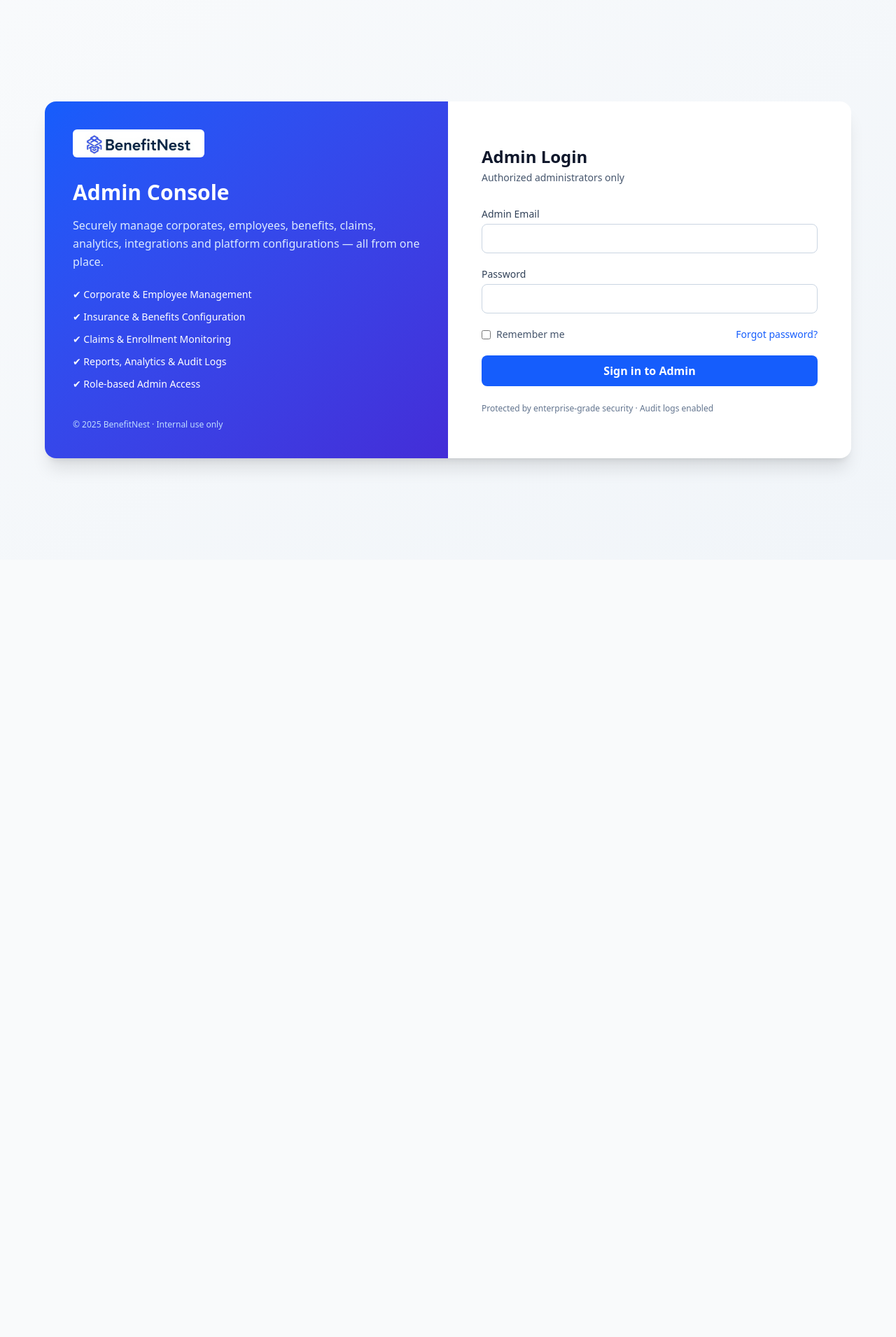
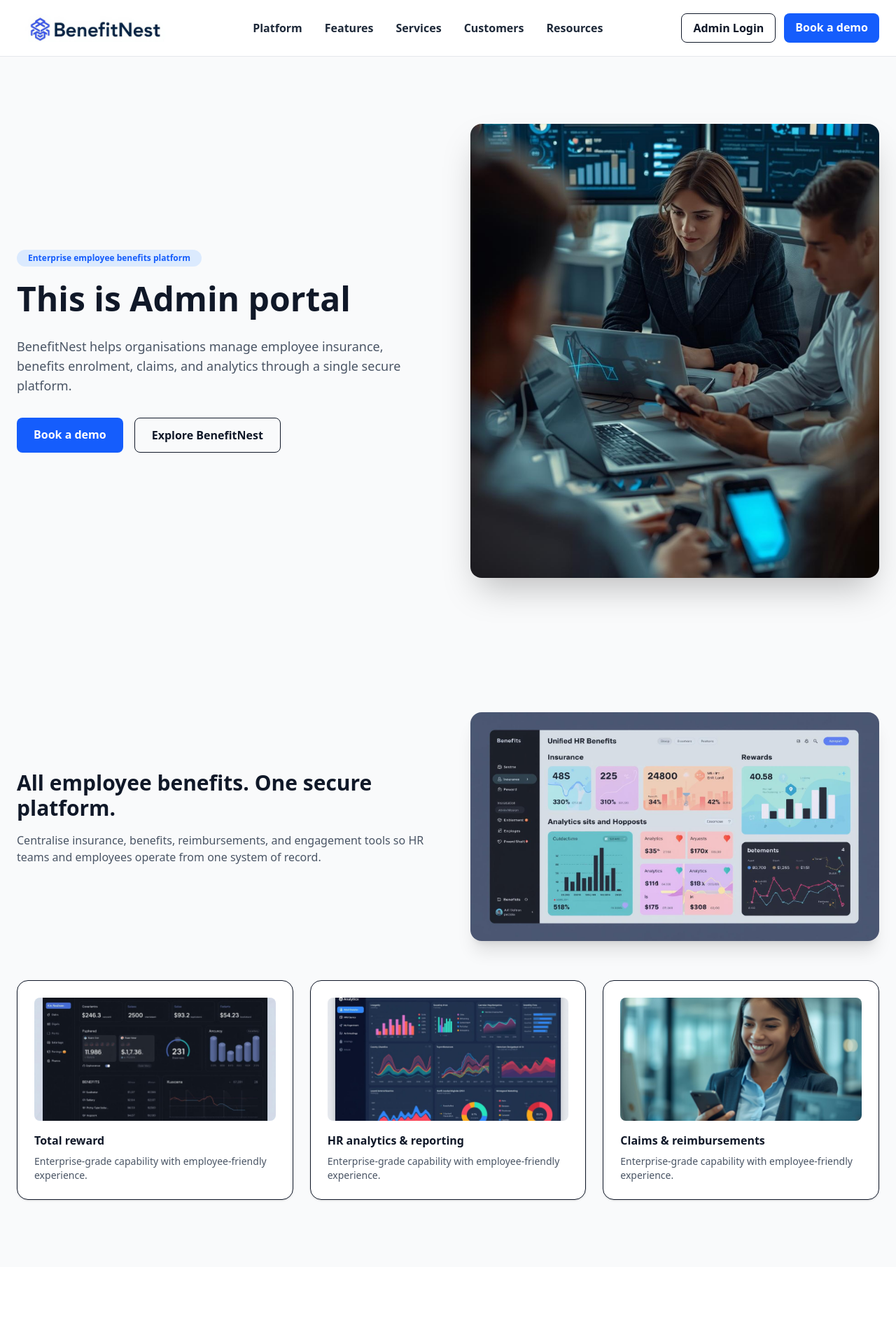
Before and after one commit to sanjaisinghraj/benefitnest-frontend, a Next.js app: page /admin in a window 1280 px wide. Shown: the top 1911 px of the page at 70% size. Before the commit the page ends 800 px from the top, so only its background shows below. Built offline with nearby package versions, Linux system fonts and the light colour scheme.

Commit message:
changed admin page.tsx file

```diff
--- a/app/admin/globals.css
+++ /dev/null
@@ -1,13 +0,0 @@
-@import "tailwindcss";
-
-
-/* Optional global tweaks */
-html,
-body {
-  height: 100%;
-}
-
-body {
-  font-family: system-ui, -apple-system, BlinkMacSystemFont,
-    "Segoe UI", Roboto, Helvetica, Arial, sans-serif;
-}
--- a/app/admin/layout.tsx
+++ /dev/null
@@ -1,21 +0,0 @@
-import "./globals.css";
-import type { Metadata } from "next";
-
-export const metadata: Metadata = {
-  title: "BenefitNest",
-  description: "Employee benefits platform",
-};
-
-export default function RootLayout({
-  children,
-}: {
-  children: React.ReactNode;
-}) {
-  return (
-    <html lang="en">
-      <body className="min-h-screen bg-gray-50 text-gray-900 antialiased">
-        {children}
-      </body>
-    </html>
-  );
-}
--- a/app/admin/page.tsx
+++ b/app/admin/page.tsx
@@ -1,120 +1,214 @@
 "use client";
 
-import { useState } from "react";
+import React from "react";
 
-export default function AdminPage() {
-  const [email, setEmail] = useState("");
-  const [password, setPassword] = useState("");
-  const [loading, setLoading] = useState(false);
+export default function Page() {
+  return (
+    <>
+      {/* HEADER */}
+      <header className="bg-white/90 backdrop-blur border-b border-gray-200 sticky top-0 z-50">
+        <div className="max-w-7xl mx-auto px-6 flex items-center justify-between h-20">
+          <a href="/" className="flex items-center gap-2">
+            <img src="/images/marketing/logo.png" alt="BenefitNest" className="h-10" />
+          </a>
 
-  return (
-    <main className="min-h-screen bg-gradient-to-br from-slate-50 to-slate-100 flex items-center justify-center px-4">
-      <div className="w-full max-w-6xl grid grid-cols-1 lg:grid-cols-2 bg-white rounded-2xl shadow-xl overflow-hidden">
+          {/* MENU */}
+          <nav className="hidden md:flex gap-8 font-semibold text-gray-800">
+            {[
+              { name: "Platform", items: ["Employee Portal", "Admin Dashboard", "Claims Engine"] },
+              { name: "Features", items: ["Enrollments", "Claims", "Analytics", "AI Support"] },
+              { name: "Services", items: ["Implementation", "Support", "Consulting"] },
+              { name: "Customers", items: ["Mid-size Firms", "Large Enterprises"] },
+              { name: "Resources", items: ["Guides", "Reports", "Blogs"] },
+            ].map((menu) => (
+              <div key={menu.name} className="relative group">
+                <span className="cursor-pointer hover:text-blue-600">{menu.name}</span>
+                <div className="absolute left-0 mt-3 w-56 bg-white border rounded-xl shadow-xl opacity-0 group-hover:opacity-100 pointer-events-none group-hover:pointer-events-auto transition">
+                  {menu.items.map((i) => (
+                    <a
+                      key={i}
+                      href="#"
+                      className="block px-4 py-3 text-sm hover:bg-blue-50"
+                    >
+                      {i}
+                    </a>
+                  ))}
+                </div>
+              </div>
+            ))}
+          </nav>
 
-        {/* LEFT PANEL */}
-        <div className="hidden lg:flex flex-col justify-between p-10 bg-gradient-to-br from-blue-600 to-indigo-700 text-white">
+          <div className="flex gap-3">
+            <a
+              href="https://admin.benefitnest.space/admin"
+              className="px-4 py-2 rounded-lg font-semibold border hover:bg-gray-100 transition"
+            >
+              Admin Login
+            </a>
+            <a
+              href="#"
+              className="px-4 py-2 rounded-lg font-semibold bg-blue-600 text-white hover:bg-blue-700 transition"
+            >
+              Book a demo
+            </a>
+          </div>
+        </div>
+      </header>
+
+      {/* HERO */}
+      <section className="bg-gray-50 py-24">
+        <div className="max-w-7xl mx-auto px-6 grid md:grid-cols-2 gap-16 items-center">
           <div>
-            <div className="flex items-center gap-3 mb-8">
-              <img
-                src="/images/marketing/logo.png"
-                alt="BenefitNest"
-                className="h-10 bg-white rounded-md p-1"
-              />
+            <span className="inline-block px-4 py-1 rounded-full bg-blue-100 text-blue-600 text-xs font-bold mb-4">
+              Enterprise employee benefits platform
+            </span>
+            <h1 className="text-5xl font-extrabold leading-tight mb-6">
+              This is Admin portal
+            </h1>
+            <p className="text-lg text-gray-600 max-w-xl">
+              BenefitNest helps organisations manage employee insurance, benefits enrolment, claims, and analytics through a single secure platform.
+            </p>
+            <div className="flex gap-4 mt-8">
+              <a className="px-6 py-3 rounded-lg bg-blue-600 text-white font-semibold hover:scale-[1.03] transition" href="#">
+                Book a demo
+              </a>
+              <a className="px-6 py-3 rounded-lg border font-semibold hover:bg-gray-100 transition" href="#features">
+                Explore BenefitNest
+              </a>
             </div>
-
-            <h1 className="text-3xl font-bold mb-4">Admin Console</h1>
-
-            <p className="text-blue-100 mb-6 leading-relaxed">
-              Securely manage corporates, employees, benefits, claims,
-              analytics, integrations and platform configurations —
-              all from one place.
-            </p>
-
-            <ul className="space-y-3 text-sm">
-              <li>✔ Corporate & Employee Management</li>
-              <li>✔ Insurance & Benefits Configuration</li>
-              <li>✔ Claims & Enrollment Monitoring</li>
-              <li>✔ Reports, Analytics & Audit Logs</li>
-              <li>✔ Role-based Admin Access</li>
-            </ul>
           </div>
 
-          <p className="text-xs text-blue-200 mt-10">
-            © {new Date().getFullYear()} BenefitNest · Internal use only
-          </p>
+          <img
+            src="/images/marketing/hero-illustration.jpg"
+            className="rounded-2xl shadow-2xl hover:scale-[1.02] transition"
+            alt="Hero"
+          />
         </div>
+      </section>
 
-        {/* RIGHT PANEL */}
-        <div className="p-8 sm:p-12 flex flex-col justify-center">
-          <div className="mb-8">
-            <h2 className="text-2xl font-bold text-slate-900">Admin Login</h2>
-            <p className="text-slate-600 text-sm mt-1">
-              Authorized administrators only
-            </p>
+      {/* FEATURES */}
+      <section id="features" className="py-24 bg-gray-50">
+        <div className="max-w-7xl mx-auto px-6">
+          <div className="grid md:grid-cols-2 gap-16 items-center">
+            <div>
+              <h2 className="text-3xl font-bold mb-4">All employee benefits. One secure platform.</h2>
+              <p className="text-gray-600 mb-6">
+                Centralise insurance, benefits, reimbursements, and engagement tools so HR teams and employees operate from one system of record.
+              </p>
+            </div>
+            <img
+              src="/images/marketing/feature-oneplace.jpg"
+              className="rounded-2xl shadow-xl hover:scale-[1.02] transition"
+              alt=""
+            />
           </div>
 
-          <form
-            className="space-y-5"
-            onSubmit={(e) => {
-              e.preventDefault();
-              setLoading(true);
-              // backend auth later
-            }}
-          >
-            <div>
-              <label className="block text-sm font-medium text-slate-700 mb-1">
-                Admin Email
-              </label>
-              <input
-                type="email"
-                value={email}
-                onChange={(e) => setEmail(e.target.value)}
-                required
-                className="w-full rounded-lg border border-slate-300 px-4 py-2.5 text-sm
-                  focus:outline-none focus:ring-2 focus:ring-blue-500"
-              />
-            </div>
-
-            <div>
-              <label className="block text-sm font-medium text-slate-700 mb-1">
-                Password
-              </label>
-              <input
-                type="password"
-                value={password}
-                onChange={(e) => setPassword(e.target.value)}
-                required
-                className="w-full rounded-lg border border-slate-300 px-4 py-2.5 text-sm
-                  focus:outline-none focus:ring-2 focus:ring-blue-500"
-              />
-            </div>
-
-            <div className="flex items-center justify-between text-sm">
-              <label className="flex items-center gap-2 text-slate-600">
-                <input type="checkbox" />
-                Remember me
-              </label>
-
-              <a className="text-blue-600 hover:text-blue-700 font-medium">
-                Forgot password?
-              </a>
-            </div>
-
-            <button
-              type="submit"
-              disabled={loading}
-              className="w-full rounded-lg bg-blue-600 text-white py-2.5 font-semibold
-                hover:bg-blue-700 transition disabled:opacity-60"
-            >
-              {loading ? "Signing in..." : "Sign in to Admin"}
-            </button>
-          </form>
-
-          <div className="mt-6 text-xs text-slate-500">
-            Protected by enterprise-grade security · Audit logs enabled
+          <div className="grid md:grid-cols-3 gap-6 mt-14">
+            {[
+              ["feature-total-reward.jpg", "Total reward"],
+              ["feature-insights.jpg", "HR analytics & reporting"],
+              ["feature-reimbursement.jpg", "Claims & reimbursements"],
+            ].map(([img, title]) => (
+              <div
+                key={title}
+                className="bg-white border rounded-2xl p-6 shadow hover:shadow-2xl hover:-translate-y-1 transition"
+              >
+                <img
+                  src={`/images/marketing/${img}`}
+                  className="rounded-lg mb-4 h-44 w-full object-cover"
+                  alt=""
+                />
+                <h3 className="font-semibold mb-2">{title}</h3>
+                <p className="text-gray-600 text-sm">
+                  Enterprise-grade capability with employee-friendly experience.
+                </p>
+              </div>
+            ))}
           </div>
         </div>
-      </div>
-    </main>
+      </section>
+
+      {/* MORE FEATURES */}
+      <section className="py-24 bg-white">
+        <div className="max-w-7xl mx-auto px-6">
+          <h2 className="text-3xl font-bold mb-10">More features and services</h2>
+
+          <div className="grid md:grid-cols-4 gap-6">
+            {[
+              "feature-integrations.jpg",
+              "feature-comms.jpg",
+              "feature-support.jpg",
+              "feature-consulting.jpg",
+            ].map((img) => (
+              <div
+                key={img}
+                className="border rounded-2xl p-5 hover:shadow-xl hover:-translate-y-1 transition"
+              >
+                <img
+                  src={`/images/marketing/${img}`}
+                  className="h-36 w-full object-cover rounded-lg mb-4"
+                  alt=""
+                />
+                <h4 className="font-semibold mb-1">Enterprise Capability</h4>
+                <p className="text-sm text-gray-600">
+                  Designed for scalable corporate operations.
+                </p>
+              </div>
+            ))}
+          </div>
+        </div>
+      </section>
+
+      {/* PLATFORM OVERVIEW */}
+      <section className="py-24 bg-gray-50">
+        <div className="max-w-7xl mx-auto px-6">
+          <h2 className="text-3xl font-bold mb-4">How BenefitNest works</h2>
+          <p className="text-gray-600 mb-10">
+            Everything connected — one employee benefits ecosystem.
+          </p>
+
+          <div className="grid md:grid-cols-3 gap-6">
+            {[
+              "overview-benefits.jpg",
+              "overview-wallet.jpg",
+              "overview-discounts.jpg",
+              "overview-recognition.jpg",
+              "overview-mobile.jpg",
+              "overview-ai.jpg",
+            ].map((img) => (
+              <div
+                key={img}
+                className="bg-white border rounded-2xl p-6 text-center hover:shadow-xl hover:-translate-y-1 transition"
+              >
+                <img
+                  src={`/images/marketing/${img}`}
+                  className="h-28 mx-auto object-contain mb-4"
+                  alt=""
+                />
+                <h4 className="font-semibold">Integrated Module</h4>
+              </div>
+            ))}
+          </div>
+        </div>
+      </section>
+
+      {/* CTA */}
+      <section className="py-24 bg-gradient-to-r from-blue-600 to-blue-800 text-white text-center">
+        <h2 className="text-3xl font-bold mb-4">
+          Ready to simplify employee benefits?
+        </h2>
+        <p className="mb-6 opacity-90">
+          Built for Indian enterprises. Scalable globally.
+        </p>
+        <a className="inline-block px-8 py-4 bg-white text-blue-700 rounded-xl font-semibold hover:scale-105 transition" href="#">
+          Book a demo
+        </a>
+      </section>
+
+      {/* FOOTER */}
+      <footer className="bg-gray-900 text-gray-400 py-6 text-center text-sm">
+        © {new Date().getFullYear()} BenefitNest. All rights reserved.
+      </footer>
+    </>
   );
 }
--- a/app/admin/postcss.config.js
+++ /dev/null
@@ -1,5 +0,0 @@
-module.exports = {
-  plugins: {
-    "@tailwindcss/postcss": {},
-  },
-};
--- a/app/admin/tailwind.config.ts
+++ /dev/null
@@ -1,15 +0,0 @@
-import type { Config } from "tailwindcss";
-
-const config: Config = {
-  content: [
-    "./app/**/*.{js,ts,jsx,tsx}",
-    "./pages/**/*.{js,ts,jsx,tsx}",
-    "./components/**/*.{js,ts,jsx,tsx}",
-  ],
-  theme: {
-    extend: {},
-  },
-  plugins: [],
-};
-
-export default config;
```
